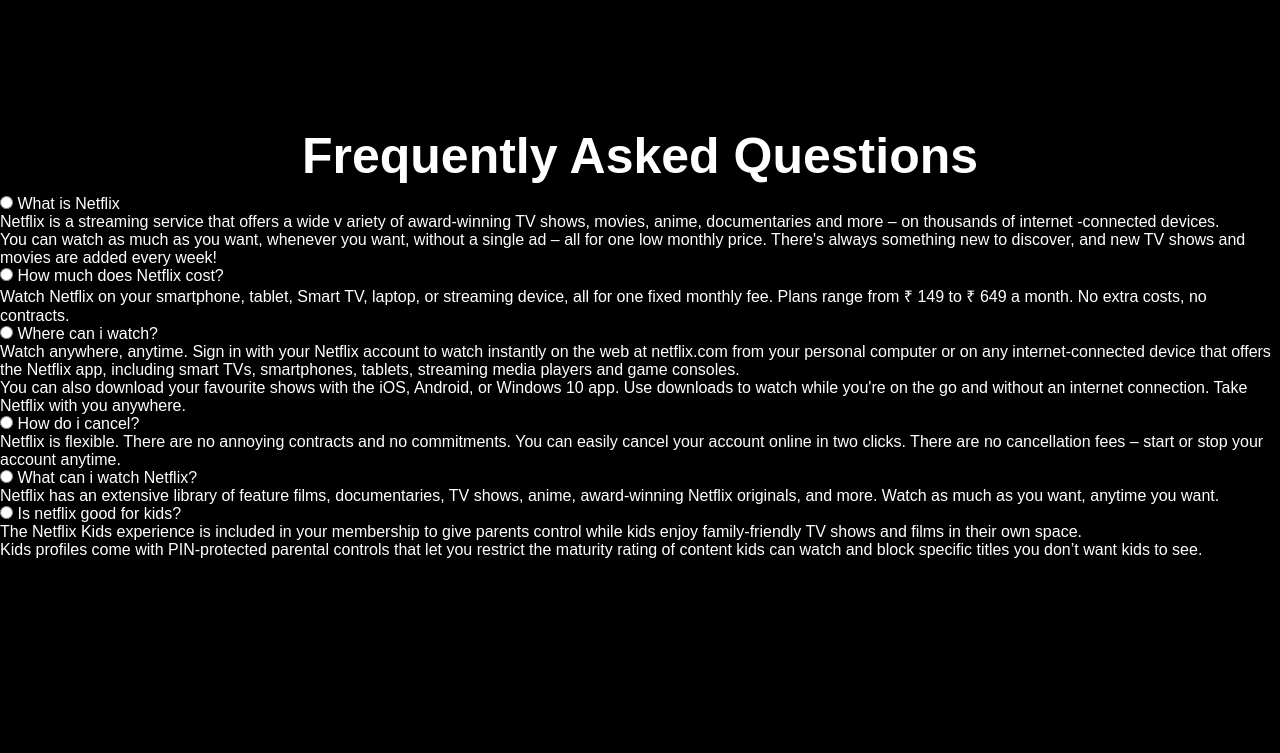
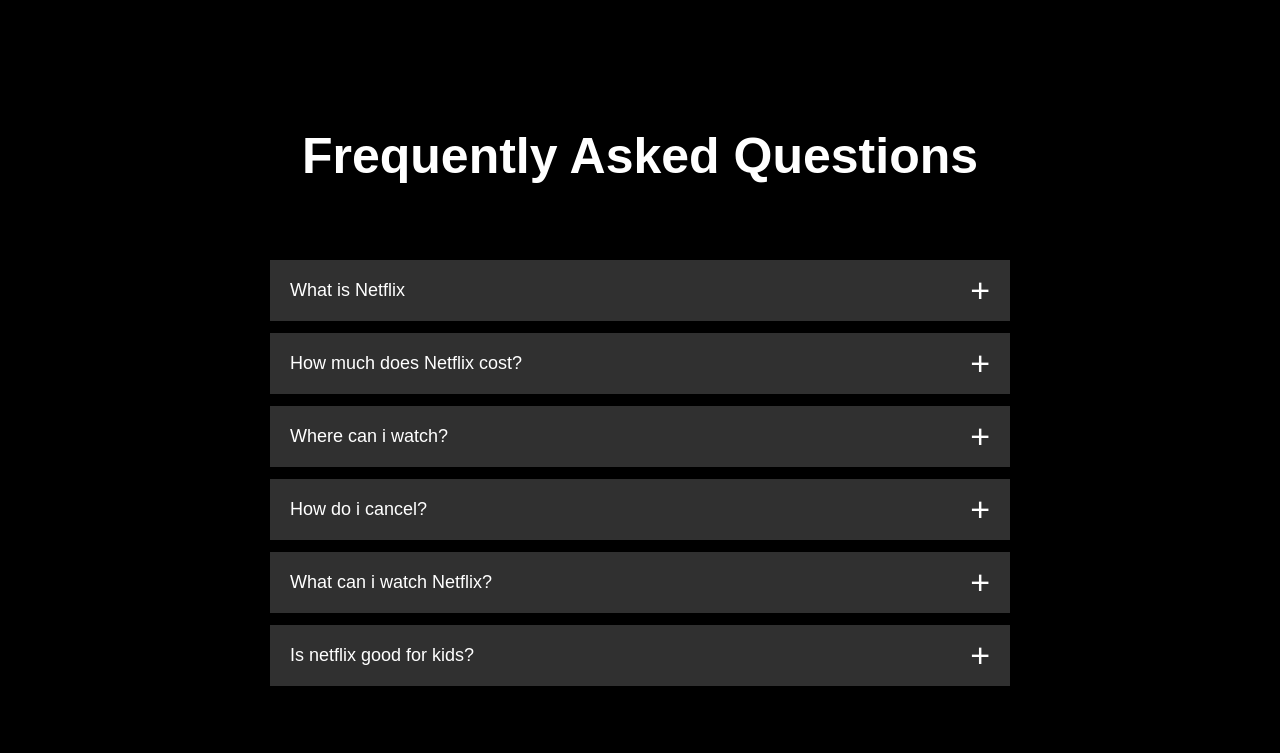
Before and after one commit to antony74363/Netflix_clone, a plain HTML site: page index.html in a window 1280 px wide. Shown: the part 2869-3622 px from the top of the page. Before the commit the page ends 3428 px from the top, so only its background shows below. Drawn offline with Linux system fonts and the light colour scheme.

Commit message:
Update style.css

```diff
--- a/style.css
+++ b/style.css
@@ -157,3 +157,57 @@ nav button{
     font-weight: 700;
     font-size: 50px;
 }
+
+.accordion{
+    margin: 60px auto;
+    width: 100%;
+    max-width: 750px;
+}
+
+.accordion li{
+    list-style: none;
+    width: 100%;
+    padding: 5px;
+}
+
+.accordion li label{
+    display: flex;
+    align-items: center;
+    padding: 20px;
+    font-size: 18px;
+    font-weight: 500;
+    background: #303030;
+    margin-bottom: 2px;
+    cursor: pointer;
+    position: relative;
+}
+
+label::after{
+    content: '+';
+    font-size: 34px;
+    position: absolute;
+    right: 20px;
+    transition: transform 0.5;
+}
+
+input[type="radio"]{
+    display: none;
+}
+
+.accordion .content{
+    background: #303030;
+    text-align: left;
+    padding: 0 20px;
+    max-height: 0;
+    overflow: hidden;
+    transition: max-height 0.5s, padding 0.5s;
+}
+
+.accordion input[type="radio"]:checked + label + .content{
+    max-height: 600px;
+    padding: 30px 20px;
+}
+
+.accordion input[type="radio"]:checked + label::after{
+    transform: rotate(135deg);
+}
```
